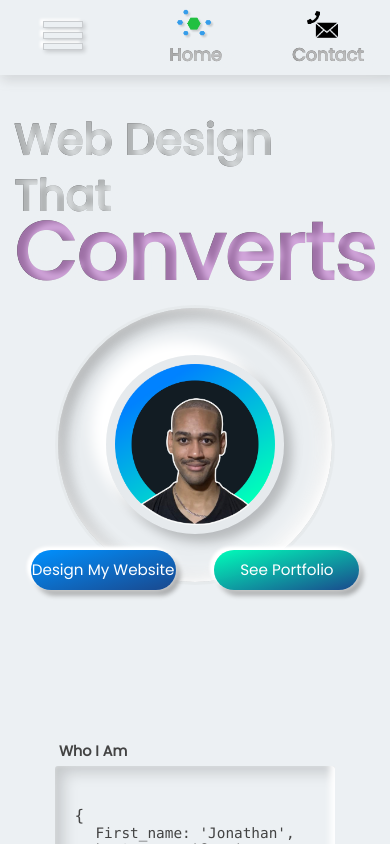
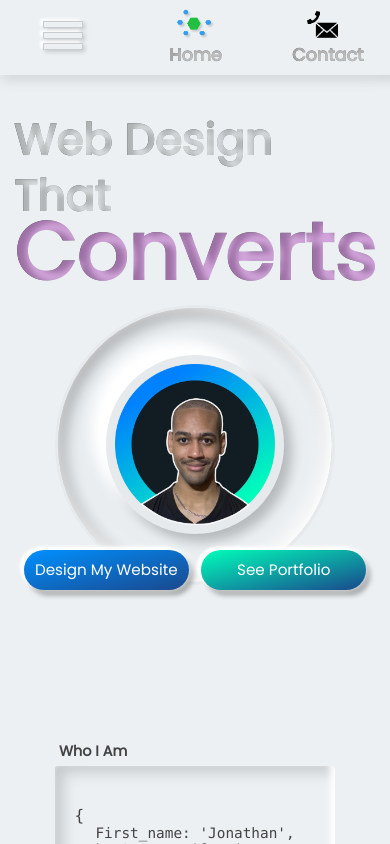
Before and after one commit to JonG-exe/personal-portfolio-nextjs, a Next.js app: page / in a window 390 px wide. Shown: the top 844 px of the page. Built offline with nearby package versions, Linux system fonts and the light colour scheme.

Commit message:
fixed CTA buttons padding size issue

```diff
--- a/styles/index.css
+++ b/styles/index.css
@@ -309,7 +309,7 @@ body::-webkit-scrollbar {
 .CTA_one {
     position: absolute;
     bottom: -3%;
-    left: -10%;
+    left: -12.5%;
     background-image: linear-gradient(
         to bottom right,
         rgb(0, 145, 255),
@@ -320,7 +320,7 @@ body::-webkit-scrollbar {
 .CTA_two {
     position: absolute;
     bottom: -3%;
-    right: -10%;
+    right: -12.5%;
     background-image: linear-gradient(
         to bottom right,
         rgba(0, 255, 186, 1),
@@ -1212,8 +1212,16 @@ button {
     }
 
     .CTA {
-        min-width: 120px;
+        min-width: 155px;
         min-height: 35px;
+    }
+
+    .CTA_one {
+        left: -20%;
+    }
+
+    .CTA_two {
+        right: -20%;
     }
 
     #section_two {
@@ -1226,8 +1234,6 @@ button {
 }
 
 @media screen and (max-width: 640px) {
-
-
 
     .hello_element {
         width: 12%;
@@ -1273,8 +1279,16 @@ button {
     }
 
     .CTA {
-        min-width: 145px;
+        min-width: 165px;
         min-height: 40px;
+    }
+
+    .CTA_one {
+        left: -12.5%;
+    }
+
+    .CTA_two {
+        right: -12.5%;
     }
 
     .glass {
@@ -1441,9 +1455,9 @@ button {
     }
 
     .CTA {
-        min-width: 115px;
+        min-width: 130px;
         min-height: 32px;
-        font-size: 0.82em;
+        font-size: 0.79em;
     }
 
     .infoTile {
```
